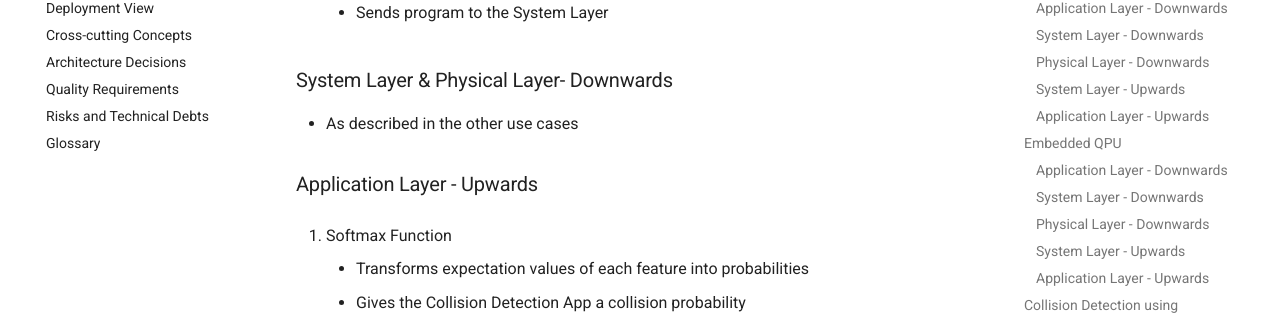
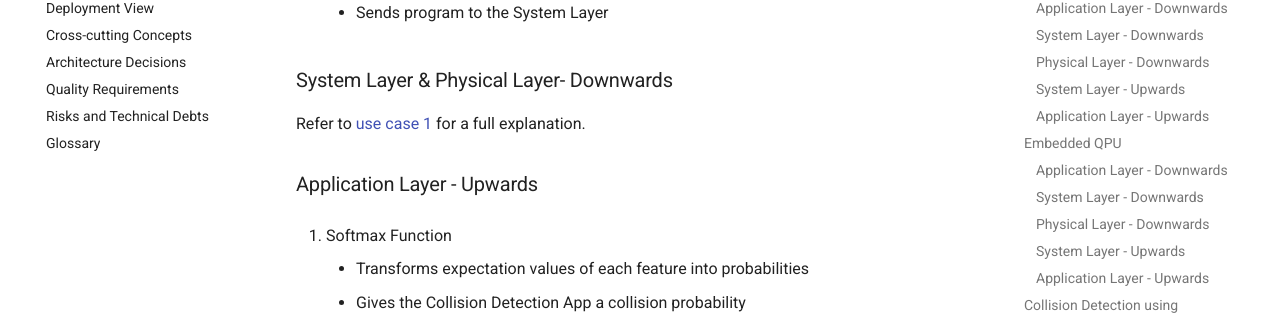
Before and after one commit to FullStaQD/architecture, an MkDocs documentation site: the page built from docs/06_runtime_view.md, in a window 1280 px wide and 900 px high, scrolled down 10701 px. Shown: the part 306-621 px from the top of the window. Built offline with MkDocs 1.6.1 and Material for MkDocs 9.7.7, drawn with Linux system fonts in a browser that asks for light colours; comment, search, counter and statistics services are not loaded; the version menu is left out.

Commit message:
Update docs/06_runtime_view.md
Co-authored-by: Max Schweikart <60352933+schweikart@users.noreply.github.com>
Signed-off-by: RinorKIT <tc4656@kit.edu>

```diff
--- a/docs/06_runtime_view.md
+++ b/docs/06_runtime_view.md
@@ -252,7 +252,7 @@
     - Sends program to the System Layer
 
 ### System Layer & Physical Layer- Downwards
-- As described in the other use cases
+Refer to [use case 1](#_runtime_scenario_1) for a full explanation.
 
 ### Application Layer - Upwards
 
```
